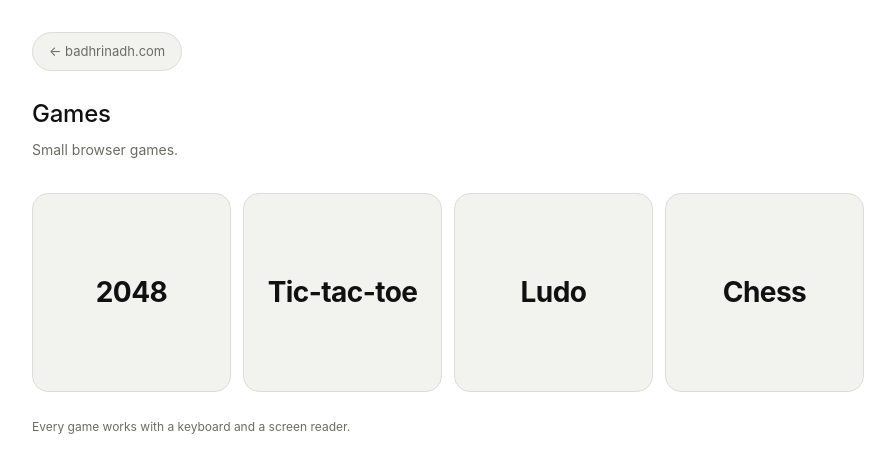
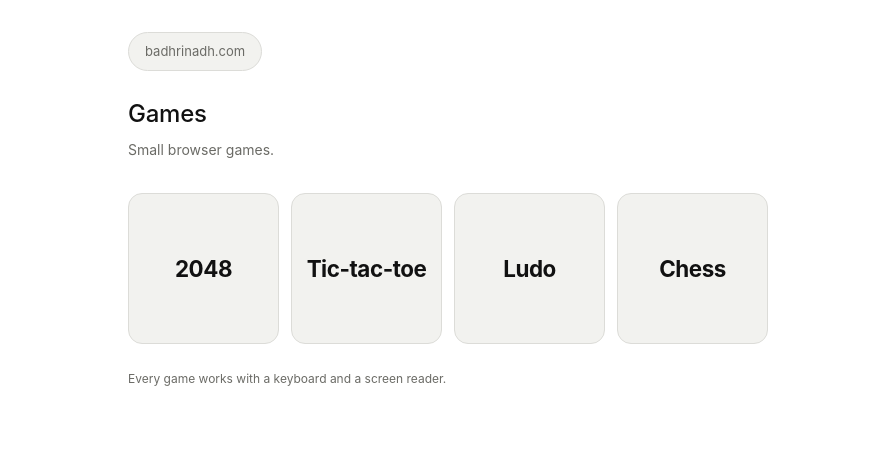
Before and after one commit to BadhriNadhBade/indie-games, a website: page games/index.html in a window 1280 px wide. Shown: the whole page, without its empty margins (192-1087 px from the left). Drawn offline with Linux system fonts and the light colour scheme.

Commit message:
style: update back link text in game pages for consistency

```diff
--- a/games/assets/theme.css
+++ b/games/assets/theme.css
@@ -41,7 +41,7 @@ body {
   margin: 0 auto;
 }
 
-.page.wide { max-width: 52rem; }
+.page.wide { max-width: 40rem; }
 
 h1 {
   margin: 0;
@@ -103,16 +103,16 @@ a:focus-visible {
   justify-content: center;
   aspect-ratio: 1 / 1;
   width: 100%;
-  padding: 0.75rem;
+  padding: 0.6rem;
   background: var(--fill);
   border: 1px solid var(--line);
-  border-radius: 16px;
+  border-radius: 14px;
   text-decoration: none;
   text-align: center;
 }
 .games a:focus-visible { outline-offset: 4px; }
 .games .name {
-  font-size: clamp(1rem, 26cqw, 1.75rem);
+  font-size: clamp(0.9rem, 24cqw, 1.4rem);
   line-height: 1.05;
   font-weight: 700;
   letter-spacing: -0.02em;
--- a/games/index.html
+++ b/games/index.html
@@ -10,7 +10,7 @@
 </head>
 <body>
 <main class="page wide">
-  <a class="back" href="https://badhrinadh.com">&larr; badhrinadh.com</a>
+  <a class="back" href="https://badhrinadh.com">badhrinadh.com</a>
 
   <h1>Games</h1>
   <p class="lede">Small browser games.</p>
```
Also changed, not shown: games/2048/index.html (+1 -1 lines), games/chess/index.html (+1 -1 lines), games/ludo/index.html (+1 -1 lines), games/tic-tac-toe/index.html (+1 -1 lines).
